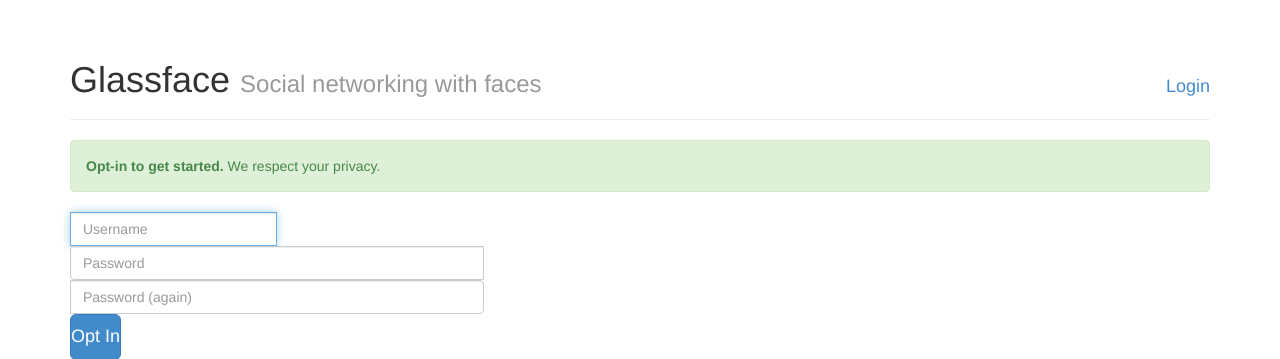
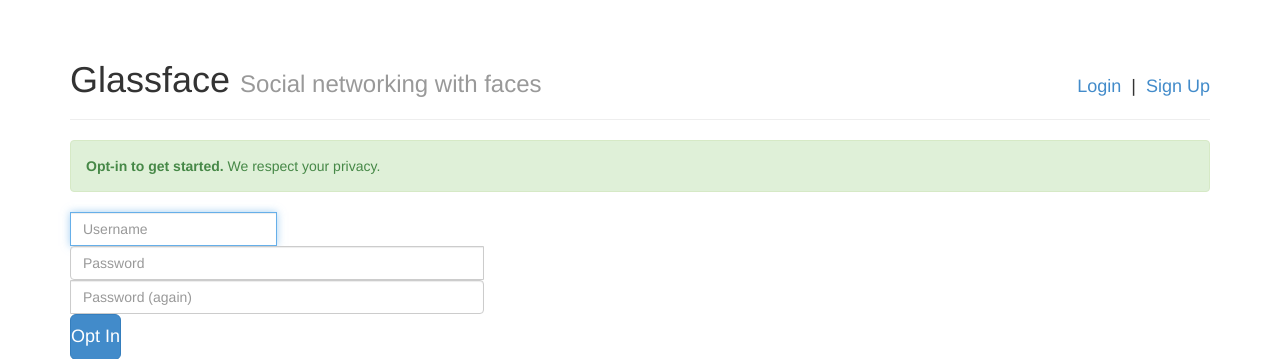
Before and after one commit to theopak/glassface, a Django app: template server/templates/registration/signup.html in a window 1280 px wide. Shown: the top 359 px of the page. Run offline with Django 3.2, Linux system fonts and the light colour scheme; the template is opened without the code that fills it, so the values that code supplies are empty.

Commit message:
added signup link

```diff
--- a/server/templates/base.html
+++ b/server/templates/base.html
@@ -24,11 +24,13 @@
       <div class="page-header clearfix" style="position:relative">
         <h1 class="pull-left">Glassface <small>Social networking with faces</small></h1>
         <h4 class="pull-right" style="position:absolute;right:0;bottom:12px">
-        	{% if user.is_authenticated %}
-        		<a href="{% url "django.contrib.auth.views.logout" %}"><span class=".glyphicon .glyphicon-log-out"></span> Logout</a>
-	        {% else %}
-	          	<a href="{% url "django.contrib.auth.views.login" %}"><span class=".glyphicon .glyphicon-log-in"></span> Login</a></h4>
-	        {% endif %}
+          {% if user.is_authenticated %}
+            <a href="{% url "django.contrib.auth.views.logout" %}"><span class=".glyphicon .glyphicon-log-out"></span> Logout</a>
+          {% else %}
+              <a href="{% url "django.contrib.auth.views.login" %}"><span class=".glyphicon .glyphicon-log-in"></span> Login</a>
+              &nbsp;|&nbsp;
+              <a href="{% url "glassface.views.create_user" %}"><span class=".glyphicon .glyphicon-log-in"></span> Sign Up</a>
+          {% endif %}
         </h4>
       </div>
 
```
